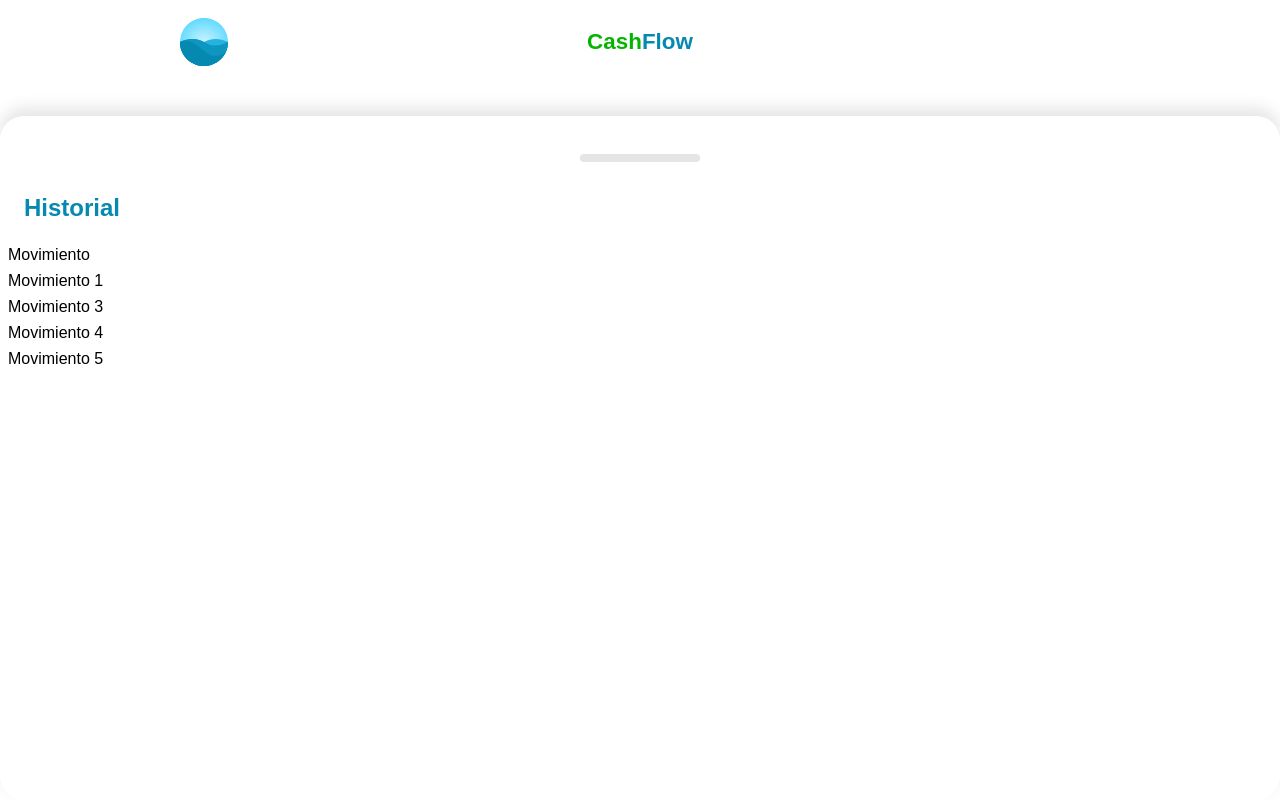
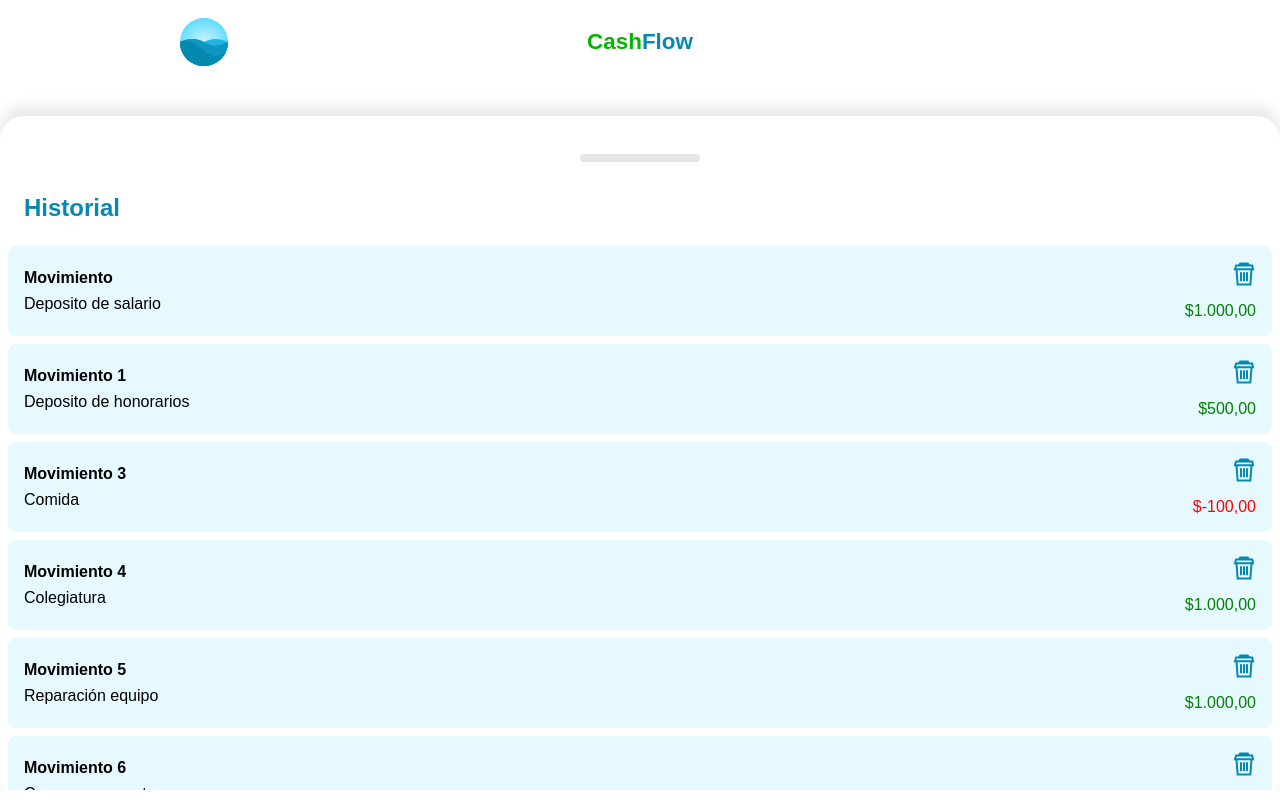
Before and after one commit to juaneins/vue-cash-flow-app, a Vue app: page / in a window 1280 px wide. Both pictures are taken after a click on the element 640 px from the left and 758 px from the top of the page. Built offline with nearby package versions, Linux system fonts and the light colour scheme.

Commit message:
separacion a componente independiente movement, estilos a historial

```diff
--- a/src/components/HomeComponent.vue
+++ b/src/components/HomeComponent.vue
@@ -12,31 +12,43 @@
     id: 1,
     title: 'Movimiento',
     description: 'Deposito de salario',
-    amount: '1000',
+    amount: 1000,
   },
   {
     id: 2,
     title: 'Movimiento 1',
     description: 'Deposito de honorarios',
-    amount: '500',
+    amount: 500,
   },
   {
     id: 3,
     title: 'Movimiento 3',
     description: 'Comida',
-    amount: '-100',
+    amount: -100,
   },
   {
     id: 4,
     title: 'Movimiento 4',
     description: 'Colegiatura',
-    amount: '1000',
+    amount: 1000,
   },
   {
     id: 5,
     title: 'Movimiento 5',
     description: 'Reparación equipo',
-    amount: '1000',
+    amount: 1000,
+  },
+  {
+    id: 6,
+    title: 'Movimiento 6',
+    description: 'Compras repuestos',
+    amount: -800,
+  },
+  {
+    id: 7,
+    title: 'Movimiento 7',
+    description: 'Reparación auto',
+    amount: -1420,
   },
 ]);
 </script>
--- a/src/components/Movements/MovementComponent.vue
+++ b/src/components/Movements/MovementComponent.vue
@@ -1,16 +1,87 @@
 <script setup>
-import { defineProps, toRefs } from 'vue';
+import { toRefs, computed, defineEmits } from 'vue';
 
 const props = defineProps({
+  id: {
+    type: Number,
+  },
   title: {
     type: String,
   },
+  description: {
+    type: String,
+  },
+  amount: {
+    type: Number,
+  },
 });
 
-const { title } = toRefs(props);
+const { id, title, description, amount } = toRefs(props);
+
+const currencyFormatter = new Intl.NumberFormat('es-EC', {
+  style: 'currency',
+  currency: 'USD',
+});
+
+const amountCurrency = computed(() => {
+  return currencyFormatter.format(amount.value);
+});
+
+const emit = defineEmits(['remove']);
+
+const isNegative = computed(() => amount.value < 0);
+
+const remove = () => {
+  emit('remove', id.value);
+};
 </script>
 <template>
   <div class="movement">
-    {{ title }}
+    <div class="content">
+      <h4>{{ title }}</h4>
+      <p>{{ description }}</p>
+    </div>
+    <div class="action">
+      <img src="@/assets/trash-icon.svg" alt="borrar" @click="remove" />
+      <p :class="{ red: isNegative, green: !isNegative }">{{ amountCurrency }}</p>
+    </div>
   </div>
 </template>
+<style scoped>
+.movement {
+  display: flex;
+  justify-content: space-between;
+  align-items: center;
+  width: 100%;
+  padding: 16px;
+  background-color: #e6f9ff;
+  border-radius: 8px;
+  box-sizing: border-box;
+}
+.movement .content {
+  width: 100%;
+}
+.movement .action {
+  display: flex;
+  justify-content: space-between;
+  align-items: flex-end;
+  flex-direction: column;
+}
+h4,
+p {
+  margin: 0;
+  padding: 0;
+}
+h4 {
+  margin-bottom: 8px;
+}
+.movement .action img {
+  margin-bottom: 16px;
+}
+.red {
+  color: red;
+}
+.green {
+  color: green;
+}
+</style>
--- a/src/components/Movements/MovementsComponent.vue
+++ b/src/components/Movements/MovementsComponent.vue
@@ -1,5 +1,5 @@
 <script setup>
-import { toRefs, defineProps } from 'vue';
+import { toRefs } from 'vue';
 import MovementComponent from '@/components/Movements/MovementComponent.vue';
 
 const props = defineProps({
@@ -10,12 +10,24 @@
 });
 // toRefs(props) para que los props sean reactivos
 const { movements } = toRefs(props);
+
+const remove = (id) => {
+  console.log(id);
+};
 </script>
 <template>
   <div class="movements">
     <h2 class="title">Historial</h2>
     <div class="content">
-      <MovementComponent v-for="movement in movements" :key="movement.id" :title="movement.title" />
+      <MovementComponent
+        v-for="{ id, title, description, amount } in movements"
+        :key="id"
+        :id="id"
+        :title="title"
+        :description="description"
+        :amount="amount"
+        @remove="remove"
+      />
     </div>
   </div>
 </template>
--- a/src/components/Resume/ResumeComponent.vue
+++ b/src/components/Resume/ResumeComponent.vue
@@ -1,5 +1,5 @@
 <script setup>
-import { computed, defineProps } from 'vue';
+import { computed } from 'vue';
 
 const { label, totalLabel, totalAmount, amount } = defineProps({
   totalLabel: {
```
